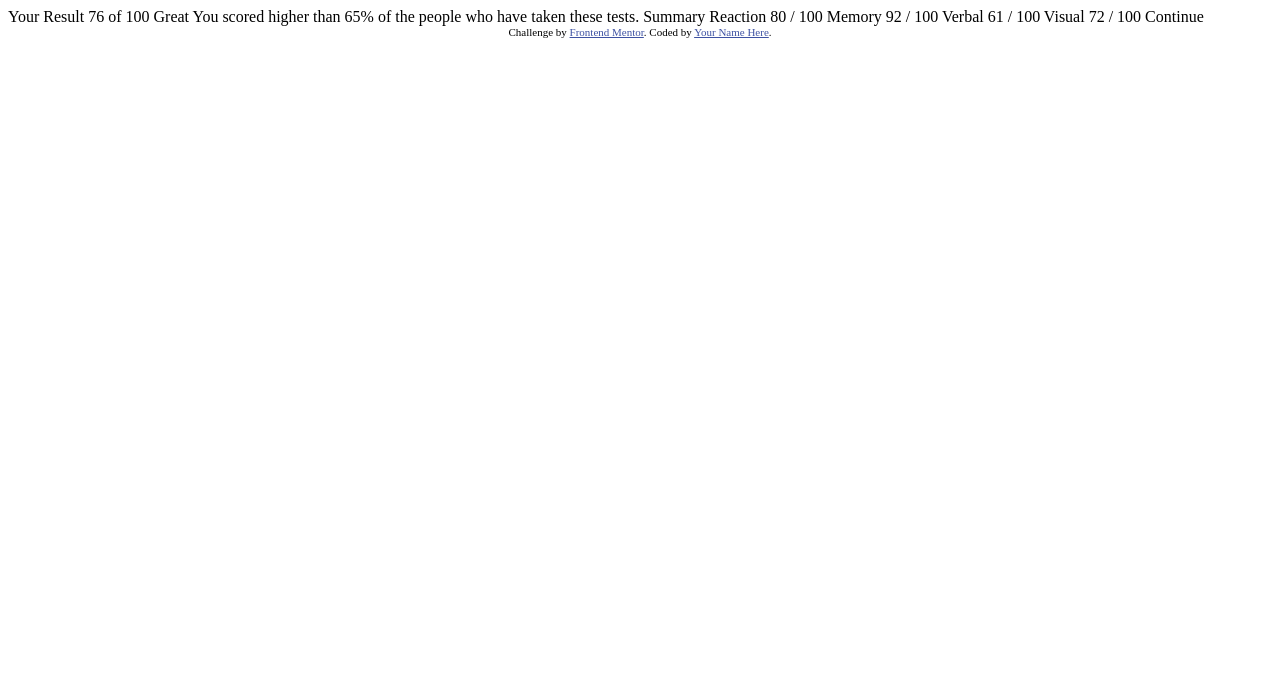
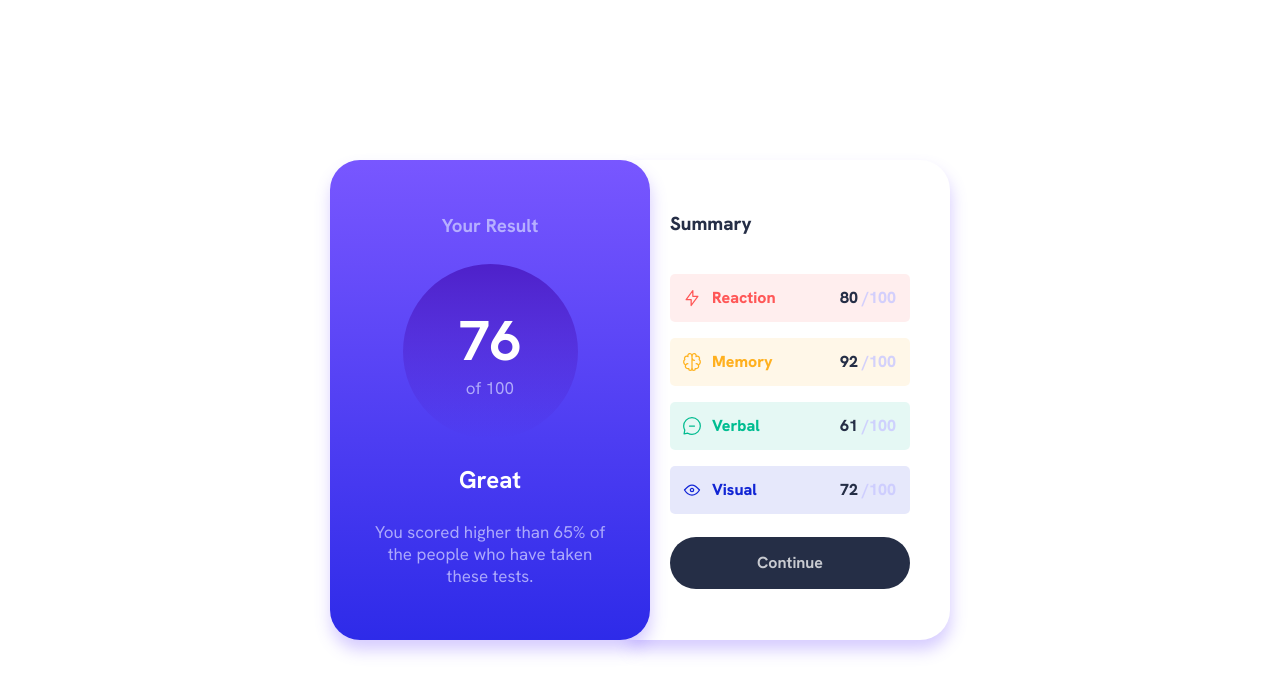
Before and after one commit to michTheBrandofficial/Results-summary-fm, a website: page index.html in a window 1280 px wide. Drawn offline with Linux system fonts and the light colour scheme.

Commit message:
Challenge completed

```diff
--- /dev/null
+++ b/components/scripts.js
@@ -0,0 +1,35 @@
+// get the json file
+// get an array of elements with the same className props
+// while iterating over the elements you got, interpolate the json object values into the img tags that which will be children of each of the elements.
+
+const colors = [
+  'hsl(0, 100%, 67% ',
+  'hsl(39, 100%, 56% ',
+  'hsl(166, 100%, 37% ',
+  'hsl(234, 85%, 45% '
+]
+const summaries = document.querySelectorAll('article');
+
+fetch('../data.json').then(data => {
+  return data.json();
+}).then(data => {
+
+  summaries.forEach((summary, index) => {
+
+    summary.style.backgroundColor = colors[index] + ', .1)';
+    summary.innerHTML = /*html*/`
+      <div class="mood" >
+        <img src=${ data[index].icon } alt="" />
+        <p style=" color: ${ colors[index] + ')' }; " >${ data[index].category }</p>
+      </div>
+      <div class="score">
+        <p>${ data[index].score }</p>
+        <p>/100</p>
+      </div>
+    `
+
+  })
+
+}).catch(err => {
+  throw err;
+});
--- /dev/null
+++ b/components/styles.css
@@ -0,0 +1,182 @@
+@font-face {
+  font-family: 'Hanken Grotesk';
+  src: url(../assets/fonts/HankenGrotesk-VariableFont_wght.ttf);
+}
+@font-face {
+  font-family: 'Hanken Grotesk 500';
+  src: url(../assets/fonts/static/HankenGrotesk-Medium.ttf);
+}
+@font-face {
+  font-family: 'Hanken Grotesk 700';
+  src: url(../assets/fonts/static/HankenGrotesk-Bold.ttf);
+}
+@font-face {
+  font-family: 'Hanken Grotesk 800';
+  src: url(../assets/fonts/static/HankenGrotesk-ExtraBold.ttf);
+}
+
+* {
+  padding: 0;
+  margin: 0;
+  box-sizing: border-box;
+}
+
+:root {
+  --slateRoyalBlue: linear-gradient(to bottom, hsl(252, 100%, 67%), hsl(241, 81%, 54%));
+  --violetPersianBlue: linear-gradient(to bottom, hsla(256, 72%, 46%, 1), hsla(241, 72%, 46%, 0));
+}
+
+body {
+  width: 100%;
+  font-family: 'Hanken Grotesk';
+  min-height: 100vh;
+  padding: 50px 0;
+  display: flex;
+  align-items: center;
+  justify-content: center;
+}
+
+body > section {
+  width: 640px;
+  min-height: 480px;
+  display: flex;
+  flex-wrap: wrap;
+  justify-content: center;
+}
+
+#results, #summary {
+  padding: 2.5rem;
+  flex-basis: 50%;
+  min-width: 320px;
+  min-height: 480px;
+  border-radius: 30px;
+}
+
+#results {
+  /* this z-index property is not supposed to work, because the element doesn't have a position property but it does. Why?? */
+  z-index: 2;
+  transform: translateX(10px);
+  background: var(--slateRoyalBlue);
+  box-shadow: 1px 10px 1em hsla(252, 100%, 67%, .3);
+}
+
+#results, #summary, div.circle {
+  display: flex;
+  flex-direction: column;
+  justify-content: space-around;
+  align-items: center;
+}
+
+#results h1, #results h2 {
+  color: hsl(0, 0%, 100%);
+}
+
+#results h1 {
+  font-size: 3.5rem;
+}
+
+#results p {
+  font-size: calc(1rem + 1px);
+  text-align: center;
+}
+
+#results h3, p {
+  color: hsl(241, 100%, 89%, .8);
+}
+
+#results .circle {
+  width: 175px;
+  height: 175px;
+  justify-content: center;
+  border-radius: 50%;
+  background: var(--violetPersianBlue);
+}
+
+/* summary section */
+#summary {
+  background: hsl(0, 0%, 100%);
+  transform: translateX(-10px);
+  border-radius: 0px 30px 30px 0px;
+  box-shadow: 1px 10px 1em hsla(252, 100%, 67%, .3);
+}
+
+#summary h3, #summary button, #summary section {
+  width: 100%;
+}
+
+#summary h3 {
+  height: 10%;
+  font-family: 'Hanken Grotesk 800';
+  color: hsl(224, 30%, 21%);
+}
+
+#summary section {
+  height: 60%;
+  display: flex;
+  flex-direction: column;
+  align-items: center;
+  justify-content: space-between;
+}
+
+.summaries-summary {
+  width: 100%;
+  height: 20%;
+  display: flex;
+  align-items: center;
+  justify-content: space-around;
+  border-radius: 5px;
+}
+
+.mood, .score {
+  font-family: 'Hanken Grotesk 800';
+  display: flex;
+  align-items: center;
+  justify-content: space-around;
+}
+
+.mood {
+  width: 55%;
+  justify-content: flex-start;
+}
+
+.mood img {
+  margin-right: 10px;
+}
+
+.score {
+  width: 25%;
+}
+.score > p:first-child {
+  color: hsl(224, 30%, 21%);
+}
+.score > p:last-child {
+  color: hsl(241, 100%, 89%, .8);
+}
+
+#summary button {
+  height: 13%;
+  font-size: 16px;
+  font-family: 'Hanken Grotesk 700';
+  border: none;
+  border-radius: 30px;
+  color: hsla(0, 0%, 100%, .75);
+  background-color: hsl(224, 30%, 21%);
+  cursor: pointer;
+}
+
+#summary button:hover {
+  background: var(--slateRoyalBlue);
+}
+
+@media (max-width: 643px) {
+  #results, #summary {
+    box-shadow: none;
+  }
+  #results {
+    transform: translateY(40px);
+  }
+  #summary {
+    border-radius:  0px 0px 30px 30px;
+    transform: translateX(0px);
+  }
+}
--- a/index.html
+++ b/index.html
@@ -3,45 +3,40 @@
 <head>
   <meta charset="UTF-8">
   <meta name="viewport" content="width=device-width, initial-scale=1.0"> <!-- displays site properly based on user's device -->
-
+  <link rel="stylesheet" href="./components/styles.css">
   <link rel="icon" type="image/png" sizes="32x32" href="./assets/images/favicon-32x32.png">
+  <script src="./components/scripts.js" defer ></script>
 
   <title>Frontend Mentor | Results summary component</title>
 
-  <!-- Feel free to remove these styles or customise in your own stylesheet 👍 -->
-  <style>
-    .attribution { font-size: 11px; text-align: center; }
-    .attribution a { color: hsl(228, 45%, 44%); }
-  </style>
 </head>
 <body>
 
-  Your Result
-  76
-  of 100
+  <section id="result-summary">
 
-  Great
-  You scored higher than 65% of the people who have taken these tests.
+    <section id="results">
+      <h3>Your Result</h3>
+      <div class="circle">
+        <h1>76</h1>
+        <p>of 100</p>
+      </div>
+      <h2>Great</h2>
+      <p>You scored higher than 65% of the people who have taken these tests.</p>
+    </section>
 
-  Summary
+    <section id="summary">
+      <h3>Summary</h3>
+      <section class="summaries" >
+        <!-- These four articles can be made with javascript. This is not code duplication. It is just to write the code explicitly.  -->
+        <article class="summaries-summary"></article>
+        <article class="summaries-summary"></article>
+        <article class="summaries-summary"></article>
+        <article class="summaries-summary"></article>
+      </section>
+      <button>Continue</button>
+    </section>
 
-  Reaction
-  80 / 100
+  </section>
 
-  Memory
-  92 / 100
-
-  Verbal
-  61 / 100
-
-  Visual
-  72 / 100
-
-  Continue
-
-  <div class="attribution">
-    Challenge by <a href="https://www.frontendmentor.io?ref=challenge" target="_blank">Frontend Mentor</a>.
-    Coded by <a href="#">Your Name Here</a>.
-  </div>
 </body>
 </html>
```
Also changed, not shown: package.json (added, +20 -0 lines), README-template.md, README.md, screenshots/lavender effect result summary.png (added), screenshots/mobile verson.png (added), 1 other file.
